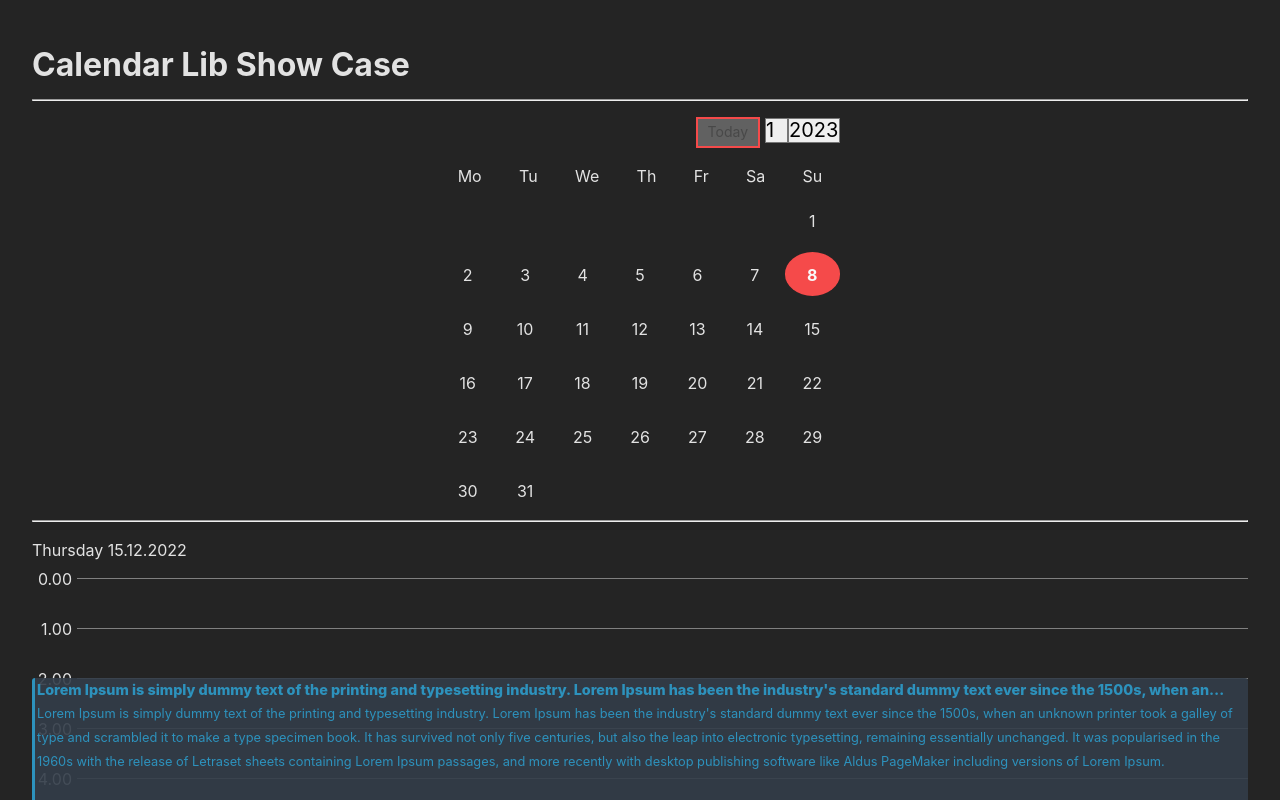
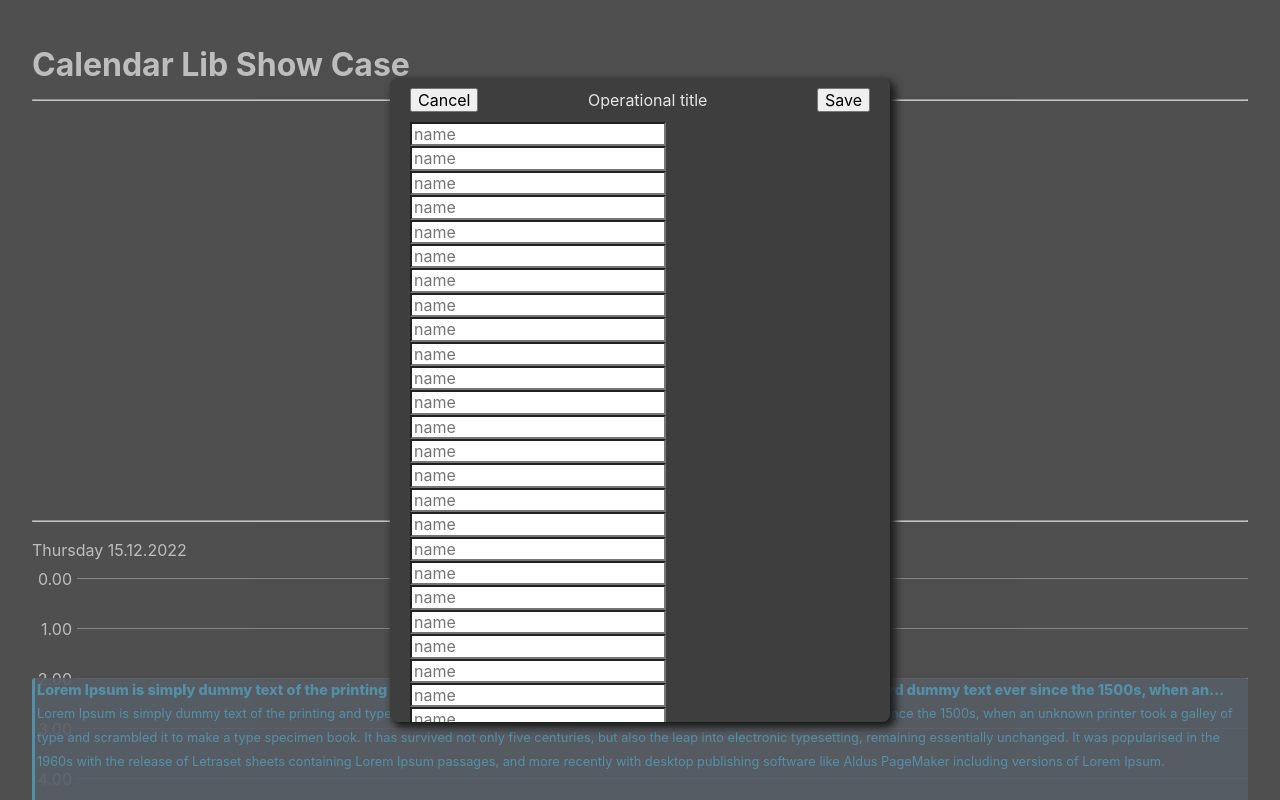
Before and after one commit to LeTranAnhVu/calender-lib, a React (Vite) app: page / in a window 1280 px wide. Shown: the top 800 px of the page. Built offline with nearby package versions, Linux system fonts and the light colour scheme.

Commit message:
Add device queries and style the modals

```diff
--- a/src/layout/components/Modals/ConfirmModal.tsx
+++ b/src/layout/components/Modals/ConfirmModal.tsx
@@ -1,4 +1,5 @@
 import styled from 'styled-components'
+import devices from '@/layout/mediaQueries/devices'
 
 export type ConfirmModalProps = {
   title: string
@@ -65,4 +66,8 @@ const ConfirmModalWrapper = styled.div<ConfirmModalWrapperProps>`
       border-right: 2px solid ${({ theme }) => theme.grey};
     }
   }
+
+  @media ${devices.tablet} {
+    max-width: 400px;
+  }
 `
--- a/src/layout/components/Modals/NotificationModal.tsx
+++ b/src/layout/components/Modals/NotificationModal.tsx
@@ -1,4 +1,5 @@
 import styled from 'styled-components'
+import devices from "@/layout/mediaQueries/devices";
 
 export type NotificationModalProps = {
   title: string
@@ -59,4 +60,8 @@ const NotificationModalWrapper = styled.div<NotificationModalWrapperProps>`
       padding: 10px;
     }
   }
+
+  @media ${devices.tablet} {
+    max-width: 450px;
+  }
 `
--- a/src/layout/components/Modals/OperationalModal.tsx
+++ b/src/layout/components/Modals/OperationalModal.tsx
@@ -1,4 +1,5 @@
 import styled from 'styled-components'
+import devices from '@/layout/mediaQueries/devices'
 
 export type OperationalModalProps = {
   title: string
@@ -49,22 +50,25 @@ type ModalWrapperProps = {
 const OperationalModalWrapper = styled.div<ModalWrapperProps>`
   display: ${({ isShowed }) => (isShowed ? 'flex' : 'none')};
   position: fixed;
+  top: 0;
+  left: 0;
   height: 100vh;
   width: 100vw;
-  left: 0;
-  top: 0;
   z-index: 999;
   justify-content: center;
+  background: #8c8c8c3d;
 
   .modal {
-    position: relative;
+    box-shadow: 4px 4px 8px ${({ theme }) => theme.black};
+    position: absolute;
+    top: 50%;
+    left: 50%;
+    max-height: calc(100% - ${({ topOffsetOfModal }) => topOffsetOfModal}px);
+    transform: translate(-50%, -50%);
     width: 100%;
     background: ${({ theme }) => theme.modalBackground};
-    top: ${({ topOffsetOfModal }) => topOffsetOfModal}px;
-    border-radius: ${({ borderRadius }) => borderRadius}px ${({ borderRadius }) => borderRadius}px 0
-      0;
-
-    height: calc(100% - ${({ topOffsetOfModal }) => topOffsetOfModal}px);
+    border-radius: ${({ borderRadius }) => borderRadius}px;
+    padding-top: ${({ headerHeight }) => headerHeight}px;
 
     .header {
       border-radius: ${({ borderRadius }) => borderRadius}px ${({ borderRadius }) => borderRadius}px
@@ -84,9 +88,18 @@ const OperationalModalWrapper = styled.div<ModalWrapperProps>`
     }
     .content {
       padding: 0 20px;
-      margin-top: ${({ headerHeight }) => headerHeight}px;
       overflow: scroll;
-      height: calc(100% - ${({ headerHeight }) => headerHeight}px);
+      max-height: 550px;
+    }
+
+    @media ${devices.mobileL} {
+      .content {
+        max-height: 600px;
+      }
+    }
+
+    @media ${devices.tablet} {
+      max-width: 500px;
     }
   }
 `
--- /dev/null
+++ b/src/layout/mediaQueries/devices.ts
@@ -0,0 +1,30 @@
+const size = {
+  mobileS: '320px',
+  mobileM: '375px',
+  mobileL: '425px',
+  tablet: '768px',
+  laptop: '1024px',
+  laptopL: '1440px',
+  desktop: '2560px'
+}
+
+type SupportedDevices =
+  | 'mobileS'
+  | 'mobileM'
+  | 'mobileL'
+  | 'tablet'
+  | 'laptop'
+  | 'laptopL'
+  | 'desktop'
+
+const devices: Record<SupportedDevices, string> = {
+  mobileS: `(min-width: ${size.mobileS})`,
+  mobileM: `(min-width: ${size.mobileM})`,
+  mobileL: `(min-width: ${size.mobileL})`,
+  tablet: `(min-width: ${size.tablet})`,
+  laptop: `(min-width: ${size.laptop})`,
+  laptopL: `(min-width: ${size.laptopL})`,
+  desktop: `(min-width: ${size.desktop})`
+}
+
+export default devices
--- a/src/showcase/components/ModalExamples.tsx
+++ b/src/showcase/components/ModalExamples.tsx
@@ -1,4 +1,4 @@
-import React, { useContext } from 'react'
+import React, { useContext, useEffect } from 'react'
 import type { ModalItem } from '@/layout/components/Modals/Modal'
 import { ModalTypes } from '@/layout/components/Modals/Modal'
 import { v4 as uuidv4 } from 'uuid'
@@ -7,6 +7,59 @@ import { ModalContext } from '@/layout/components/contexts/ModalContextProvider'
 const ShortCreateUserForm = () => {
   return (
     <form action="">
+      <input type="text" placeholder="name" />
+      <input type="text" placeholder="name" />
+      <input type="text" placeholder="name" />
+      <input type="text" placeholder="name" />
+      <input type="text" placeholder="name" />
+      <input type="text" placeholder="name" />
+      <input type="text" placeholder="name" />
+      <input type="text" placeholder="name" />
+      <input type="text" placeholder="name" />
+      <input type="text" placeholder="name" />
+      <input type="text" placeholder="name" />
+      <input type="text" placeholder="name" />
+      <input type="text" placeholder="name" />
+      <input type="text" placeholder="name" />
+      <input type="text" placeholder="name" />
+      <input type="text" placeholder="name" />
+      <input type="text" placeholder="name" />
+      <input type="text" placeholder="name" />
+      <input type="text" placeholder="name" />
+      <input type="text" placeholder="name" />
+      <input type="text" placeholder="name" />
+      <input type="text" placeholder="name" />
+      <input type="text" placeholder="name" />
+      <input type="text" placeholder="name" />
+      <input type="text" placeholder="name" />
+      <input type="text" placeholder="name" />
+      <input type="text" placeholder="name" />
+      <input type="text" placeholder="name" />
+      <input type="text" placeholder="name" />
+      <input type="text" placeholder="name" />
+      <input type="text" placeholder="name" />
+      <input type="text" placeholder="name" />
+      <input type="text" placeholder="name" />
+      <input type="text" placeholder="name" />
+      <input type="text" placeholder="name" />
+      <input type="text" placeholder="name" />
+      <input type="text" placeholder="name" />
+      <input type="text" placeholder="name" />
+      <input type="text" placeholder="name" />
+      <input type="text" placeholder="name" />
+      <input type="text" placeholder="name" />
+      <input type="text" placeholder="name" />
+      <input type="text" placeholder="name" />
+      <input type="text" placeholder="name" />
+      <input type="text" placeholder="name" />
+      <input type="text" placeholder="name" />
+      <input type="text" placeholder="name" />
+      <input type="text" placeholder="name" />
+      <input type="text" placeholder="name" />
+      <input type="text" placeholder="name" />
+      <input type="text" placeholder="name" />
+      <input type="text" placeholder="name" />
+      <input type="text" placeholder="name" />
       <input type="text" placeholder="name" />
       <input type="submit" value="submit" />
     </form>
@@ -72,6 +125,30 @@ function ModalExamples() {
     }
   ]
 
+  useEffect(() => {
+    const modal: ModalItem = {
+      id: '23434',
+      type: ModalTypes.Operational,
+      props: {
+        isShowed: true,
+        title: 'Operational title',
+        onCancel: async () => {
+          console.log('operational canceled')
+          closeModal('23434')
+          await Promise.resolve()
+        },
+        onExecute: async () => {
+          console.log('operational executed')
+          closeModal('23434')
+          await Promise.resolve()
+        },
+        component: ShortCreateUserForm
+      }
+    }
+
+    addModals([modal])
+  }, [])
+
   const showModals = () => {
     addModals([...modals])
   }
```
